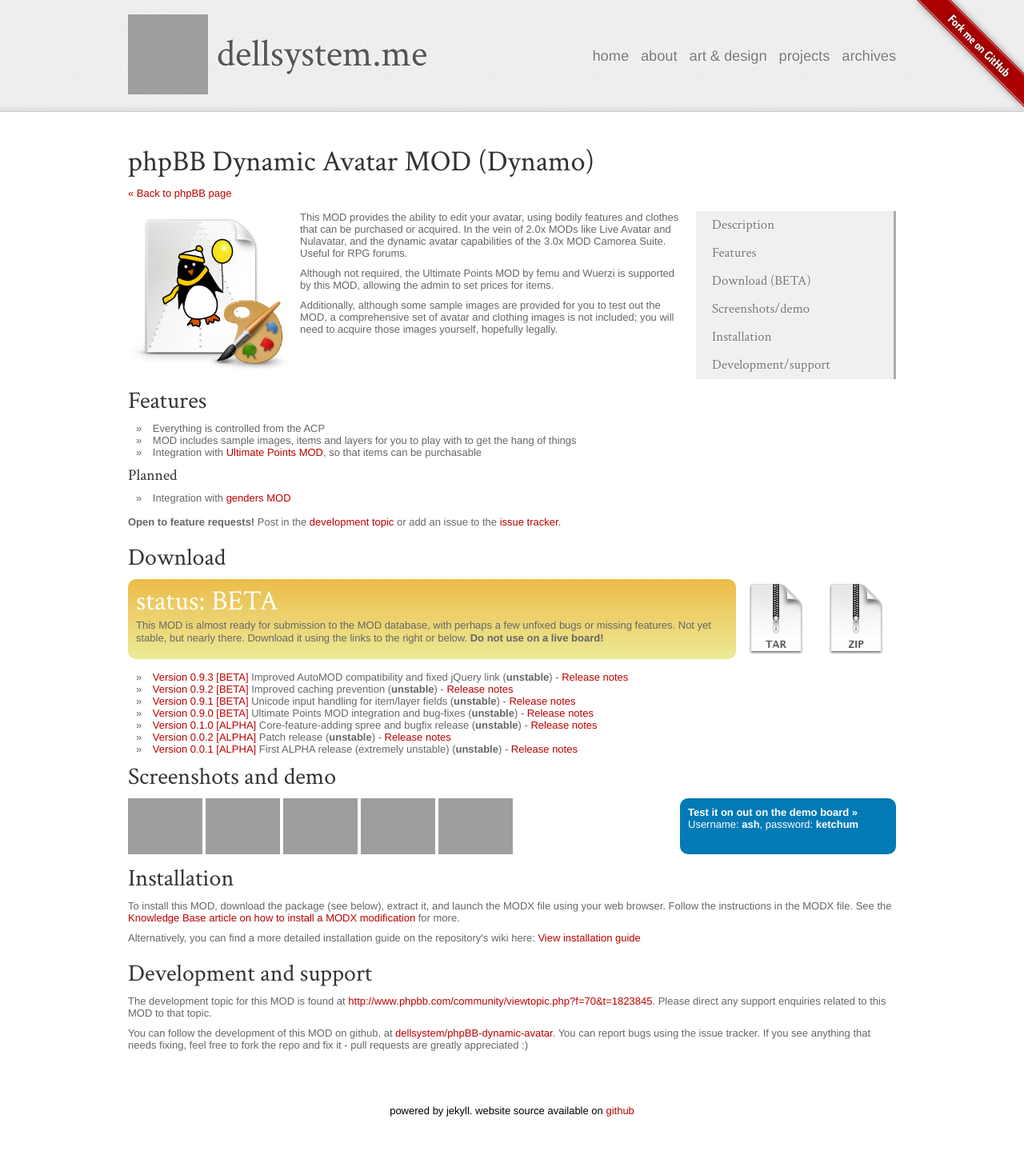
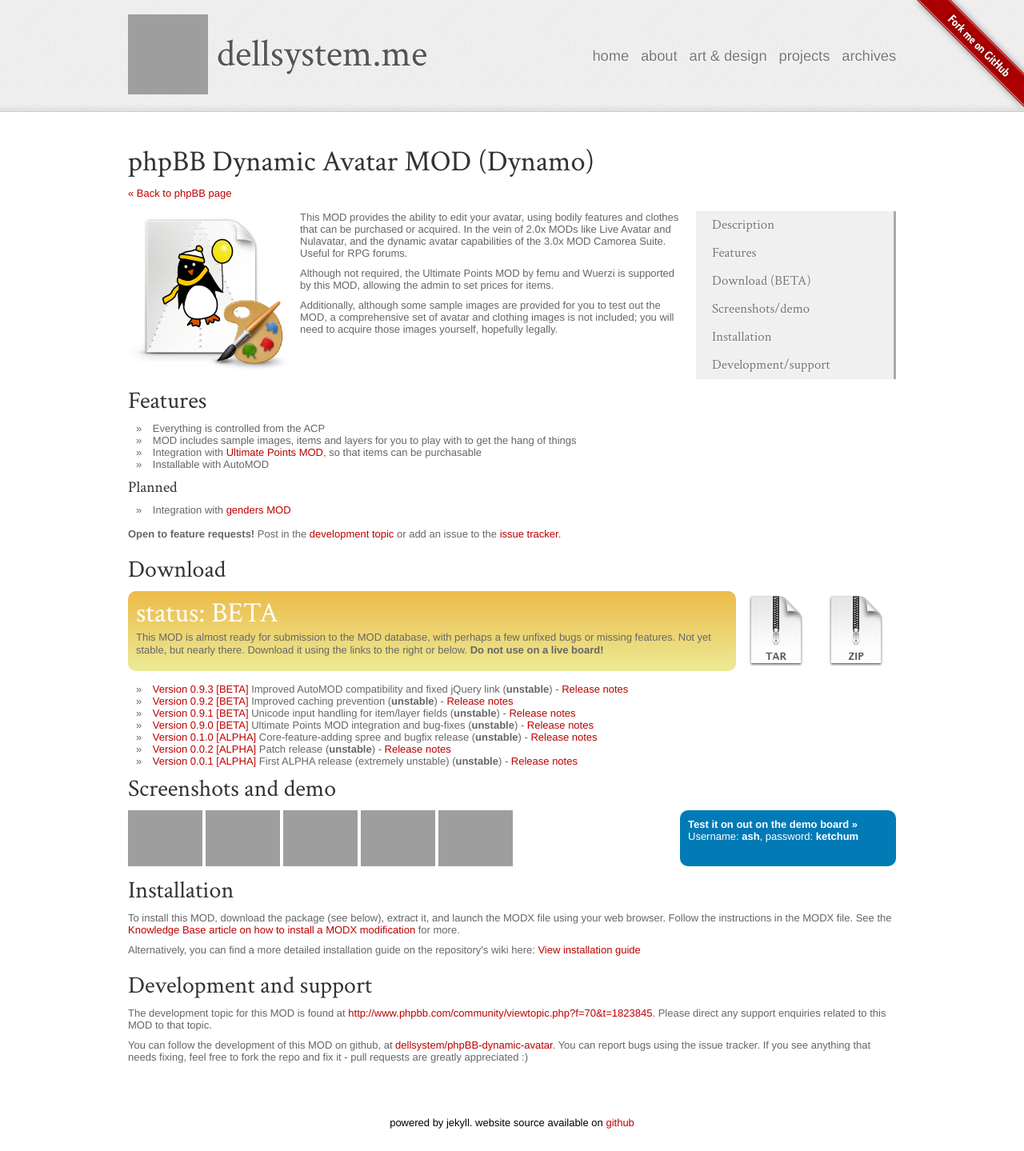
Before and after one commit to dellsystem/dellsystem.github.io, a Jekyll site: the page built from phpbb-dynamic-avatar.md, in a window 1280 px wide, cut to the strip 0-1439 px from the top of the page. Shown: the whole strip at 80% size. Built offline with Jekyll 4.4.1, drawn with Linux system fonts in a browser that asks for light colours; Markdown is read by kramdown in place of the engine named in the settings; grey boxes are pictures that could not be loaded.

Commit message:
Mention AutoMOD support for phpbb-dynamic-avatar

```diff
--- a/phpbb-dynamic-avatar.md
+++ b/phpbb-dynamic-avatar.md
@@ -35,6 +35,7 @@ Additionally, although some sample images are provided for you to test out the M
 * Everything is controlled from the ACP
 * MOD includes sample images, items and layers for you to play with to get the hang of things
 * Integration with [Ultimate Points MOD](http://www.phpbb.com/customise/db/mod/ultimate_points/), so that items can be purchasable
+* Installable with AutoMOD
 
 ### Planned
 
```
